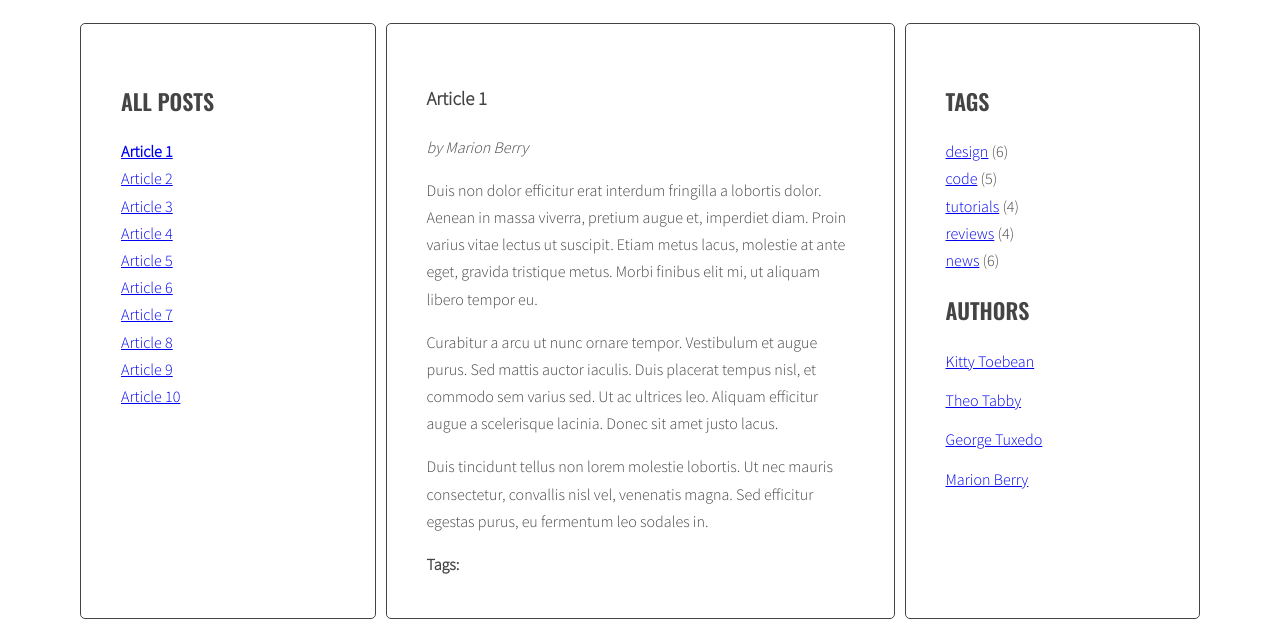
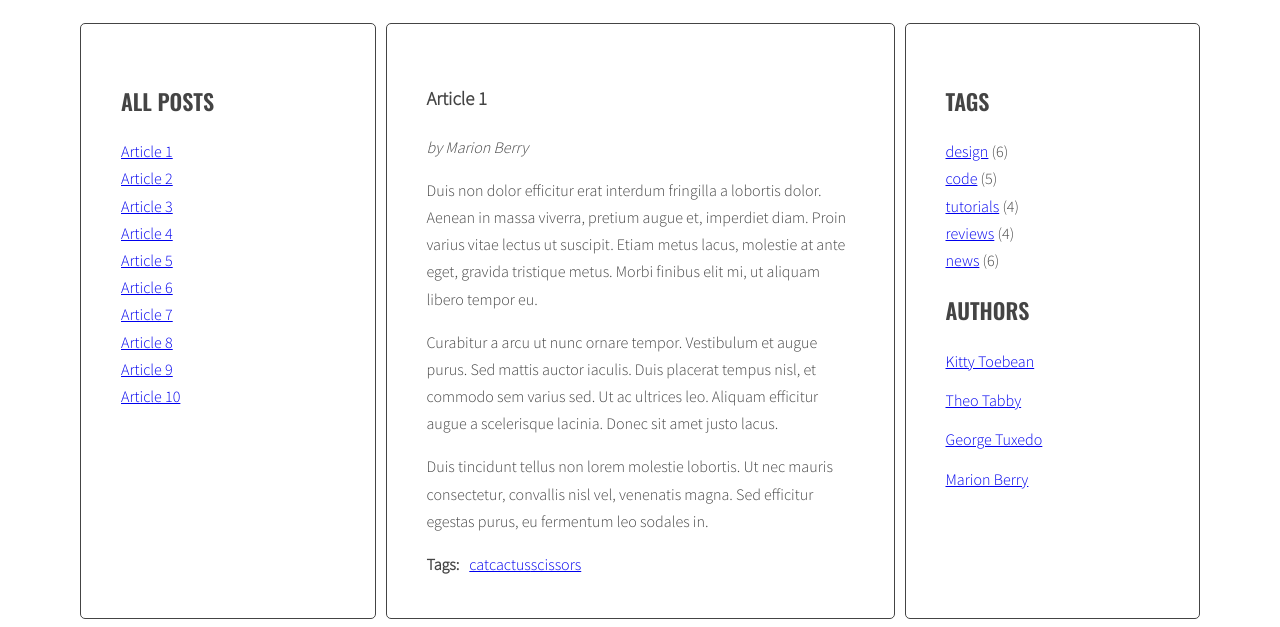
Before and after one commit to Marc-O-Antonio/javascript-blog, a website: page index.html in a window 1280 px wide. Shown: the part 220-847 px from the top of the page. Drawn offline with nearby package versions, Linux system fonts and the light colour scheme.

Commit message:
add tag's link generator

```diff
--- a/js/script.js
+++ b/js/script.js
@@ -51,7 +51,7 @@
   const optArticleSelector = '.post',
     optTitleSelector = '.post-title',
     optTitleListSelector = '.titles';
-    optArticletagsSelector = '.post-tags .list'
+  const optArticleTagsSelector = '.post-tags .list'; /* musiałem dodać 'const' bo nie chciał czytać jako stałej */
 
 
   function generateTitleLinks(){
@@ -108,27 +108,64 @@
   function generateTags(){
     /* find all articles */
 
+    const articles = document.querySelectorAll(optArticleSelector);
+
+    console.log('wyszukanie wszystkich artyułów ', articles);
+
     /* START LOOP: for every article: */
+    for(let article of articles){
 
       /* find tags wrapper */
+      const tagsWrapper = article.querySelector(optArticleTagsSelector);
+
+      console.log('znalezienie wrapperów tagów ' , tagsWrapper);
 
       /* make html variable with empty string */
 
+      let html = '';
+
+      console.log('stowrzona zmienna "html" z pustym "string"')
+
       /* get tags from data-tags attribute */
+
+      const articleTags = article.getAttribute("data-tags");
+
+      console.log('odczytanie "data-tags" artykułu " ' + articleTags );
 
       /* split tags into array */
 
+      const articleTagsArray = articleTags.split(' ');
+
+      console.log('podział tagów na tabele', articleTagsArray);
+
       /* START LOOP: for each tag */
+
+      for(let tag of articleTagsArray){
 
         /* generate HTML of the link */
 
+        const linkHTML = '<li><a href="#tag-' + tag + '"><span>' + tag + '</span></a></li>';
+
+        console.log('generowanie linku dla tagu ' + tag + ' : ' + linkHTML)
+
         /* add generated code to html variable */
+
+        html = html + linkHTML;
+
+        console.log(html)
 
       /* END LOOP: for each tag */
 
+      }
+
       /* insert HTML of all the links into the tags wrapper */
 
+      tagsWrapper.innerHTML = html;
+
+      /* tagsWrapper.insertAdjacentHTML('afterbegin', html); */
+
     /* END LOOP: for every article: */
+    }
   }
 
   generateTags();
```
Also changed, not shown: css/style.css (line endings or trailing spaces), 1 other file.
